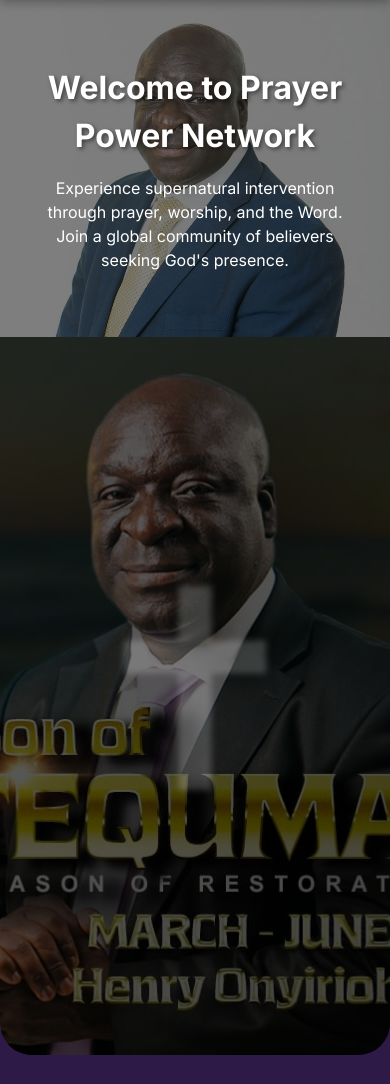
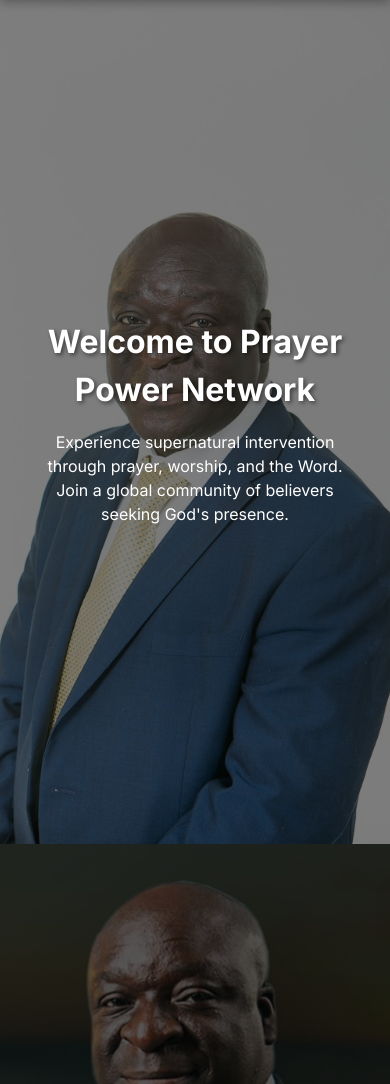
Before and after one commit to phylipgenty/PPN, a Django app: page / in a window 390 px wide. Shown: the part 147-1231 px from the top of the page. Run offline with Django 5.2, Linux system fonts and the light colour scheme; data that the repository does not hold is empty.

Commit message:
banner is in full screen

```diff
--- a/templates/index.html
+++ b/templates/index.html
@@ -10,11 +10,11 @@
   <link href="https://fonts.googleapis.com/css2?family=Inter:wght@300;400;500;600;700;800&display=swap" rel="stylesheet">
   <link rel="stylesheet" href="{% static 'css/style.css' %}">
   <style>
-    /* Additional style for the new welcome banner (full width, overlay, centered text) */
+    /* Welcome banner - full viewport height */
     .welcome-banner {
       position: relative;
       width: 100%;
-      height: 100%;
+      height: 100vh;                    /* Full screen height */
       background: url('{% static 'images/henry1.jpeg' %}') center center / cover no-repeat;
       display: flex;
       align-items: center;
@@ -46,7 +46,7 @@
       margin: 0 auto;
     }
     @media (max-width: 768px) {
-      .welcome-banner { height: 40vh; }
+      .welcome-banner { height: 100vh; }  /* keep full screen on mobile */
       .welcome-banner h1 { font-size: 2rem; }
       .welcome-banner p { font-size: 1rem; }
     }
@@ -82,7 +82,7 @@
   </ul>
 </nav>
 
-<!-- NEW WELCOME BANNER (replaces the gallery slideshow) -->
+<!-- Welcome Banner (full screen) -->
 <div class="welcome-banner">
   <div class="overlay"></div>
   <div class="banner-content">
@@ -102,7 +102,7 @@
     <div class="hero-overlay"></div>
     <div class="hero-cross"></div>
     <div class="hero-content">
-      <!-- "WATCH LIVE NOW" button removed as requested -->
+      <!-- "WATCH LIVE NOW" button removed -->
     </div>
   </div>
 
```
